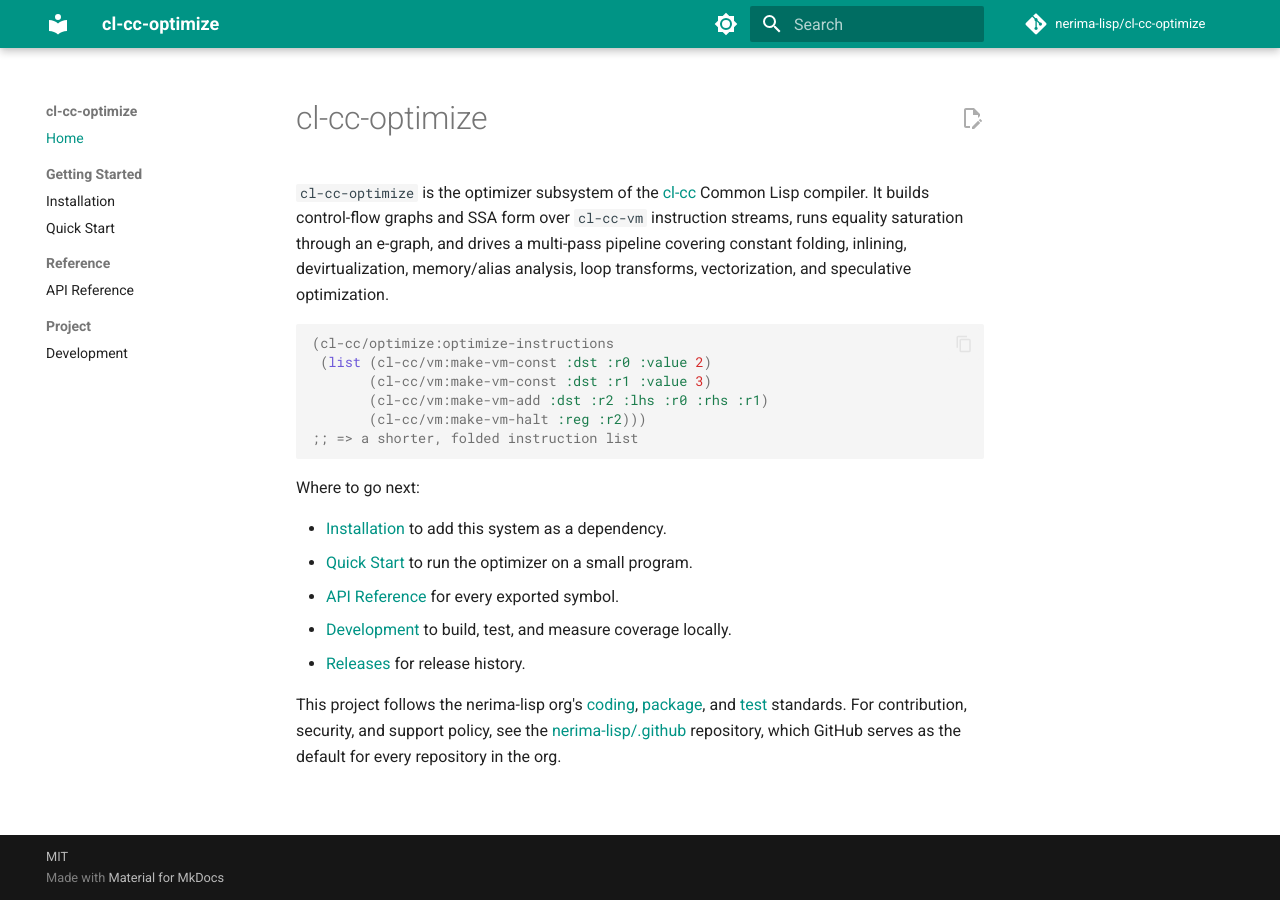
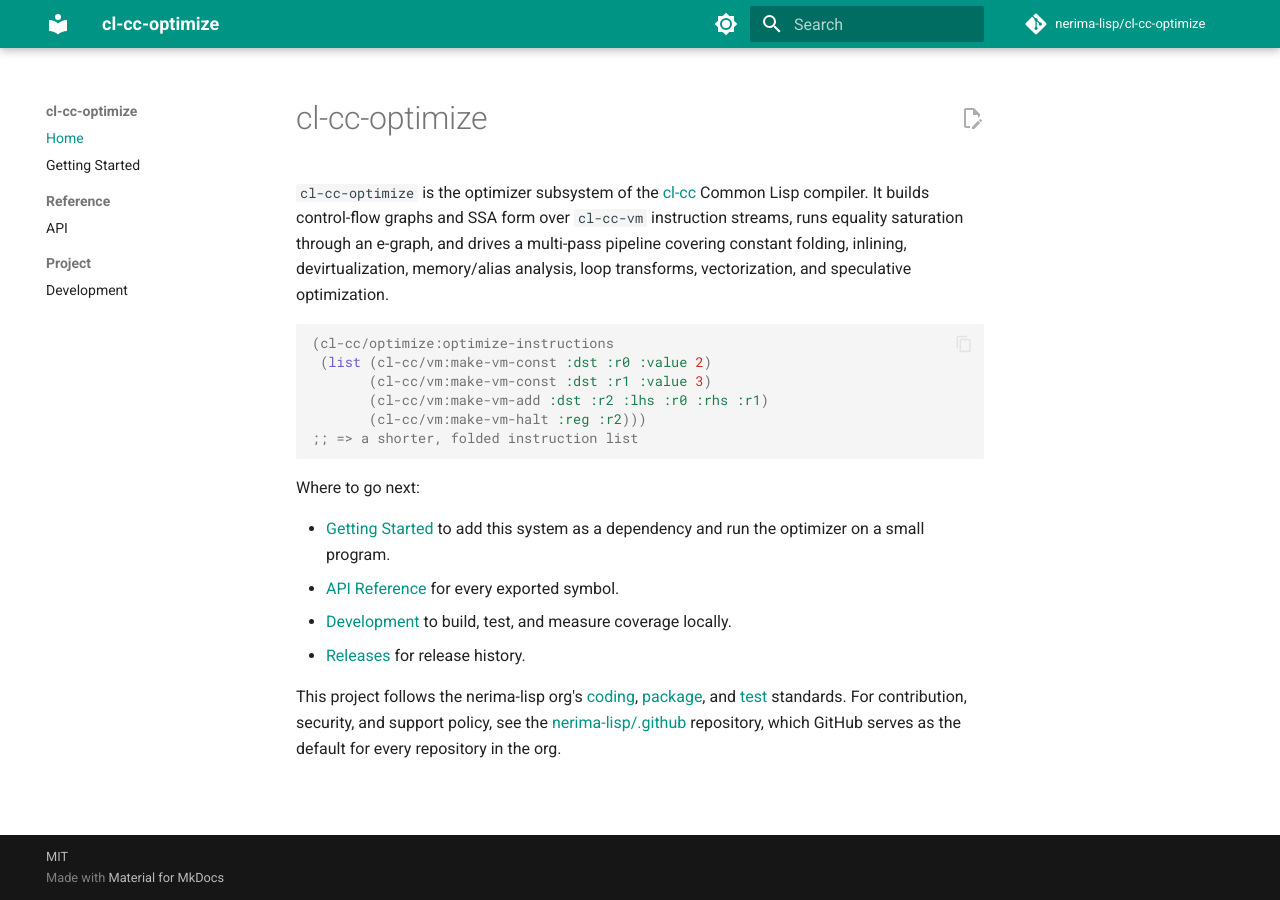
Before and after one commit to nerima-lisp/cl-cc-optimize, an MkDocs documentation site: the page built from docs/src/index.md, in a window 1280 px wide. Built offline with MkDocs 1.6.1 and Material for MkDocs 9.7.7, drawn with Linux system fonts in a browser that asks for light colours; comment, search, counter and statistics services are not loaded.

Commit message:
docs/src を階層構造にする
DOCS_STANDARD.md の 2026-08-01 改訂に合わせて、平坦だった docs/src を
guide/ reference/ project/ の階層にする。getting-started.md はルート直下に
置く。installation.md と quick-start.md は getting-started.md に統合し、
api-reference.md は reference/api.md にする。

nav とページ間リンクを全部張り替える。mkdocs は --strict で建てるので、
リンク切れと nav 未掲載はビルド失敗になる。docs/src の外からの参照も直す。

```diff
--- a/docs/mkdocs.yml
+++ b/docs/mkdocs.yml
@@ -68,18 +68,17 @@ markdown_extensions:
       title: On this page
 
 # Every page under docs/src/ must appear here: --strict fails the build on an
-# unlisted page. docs/src/ itself stays flat (assets/ and notes/ are the only
-# subdirectories) -- nav expresses reading order, not directory layout. See
-# DOCS_STANDARD.md.
+# unlisted page. docs/src/ is split into guide/ reference/ project/, with only
+# index.md, getting-started.md and assets/ at the root, per the 2026-08-01
+# revision of DOCS_STANDARD.md. There is no guide/ page yet, so that section is
+# omitted rather than stubbed.
 nav:
   - Home: index.md
-  - Getting Started:
-      - Installation: installation.md
-      - Quick Start: quick-start.md
+  - Getting Started: getting-started.md
   - Reference:
-      - API Reference: api-reference.md
+      - API: reference/api.md
   - Project:
-      - Development: development.md
+      - Development: project/development.md
 
 not_in_nav: |
   notes/
--- a/docs/src/index.md
+++ b/docs/src/index.md
@@ -18,10 +18,11 @@ optimization.
 
 Where to go next:
 
-- [Installation](installation.md) to add this system as a dependency.
-- [Quick Start](quick-start.md) to run the optimizer on a small program.
-- [API Reference](api-reference.md) for every exported symbol.
-- [Development](development.md) to build, test, and measure coverage locally.
+- [Getting Started](getting-started.md) to add this system as a dependency
+  and run the optimizer on a small program.
+- [API Reference](reference/api.md) for every exported symbol.
+- [Development](project/development.md) to build, test, and measure coverage
+  locally.
 - [Releases](https://github.com/nerima-lisp/cl-cc-optimize/releases) for
   release history.
 
```
Also changed, not shown: docs/src/getting-started.md (renamed from docs/src/quick-start.md, +47 -15 lines), docs/src/installation.md (deleted, +0 -43 lines), CHANGELOG.md (deleted), docs/src/project/development.md (renamed from docs/src/development.md), docs/src/reference/api.md (renamed from docs/src/api-reference.md).
